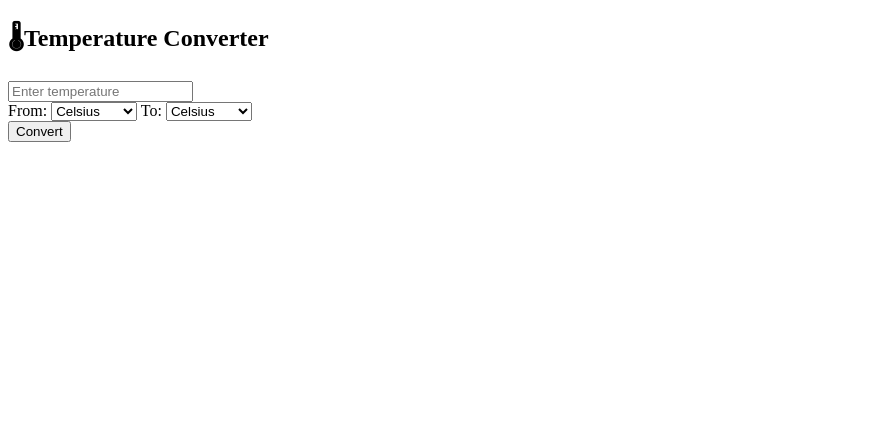
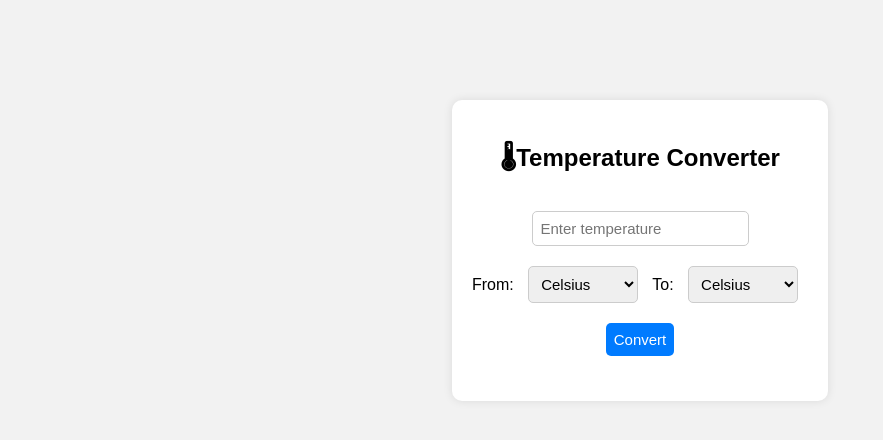
Before and after one commit to shayaanviqar24/Project-Temprature, a plain HTML site: page index.html in a window 1280 px wide. Shown: the whole page, without its empty margins (0-883 px from the left). Drawn offline with Linux system fonts and the light colour scheme.

Commit message:
Update index.html

```diff
--- a/index.html
+++ b/index.html
@@ -3,7 +3,7 @@
 <head>
   <meta charset="UTF-8">
   <title>Temperature Converter</title>
-
+ <link rel="stylesheet" href="styles.css">
 </head>
 <body>
   <div class="box">
@@ -38,6 +38,6 @@
     <div id="result"></div>
   </div>
 
-
+<link rel="script" href="script.js">
 </body>
 </html>
```
